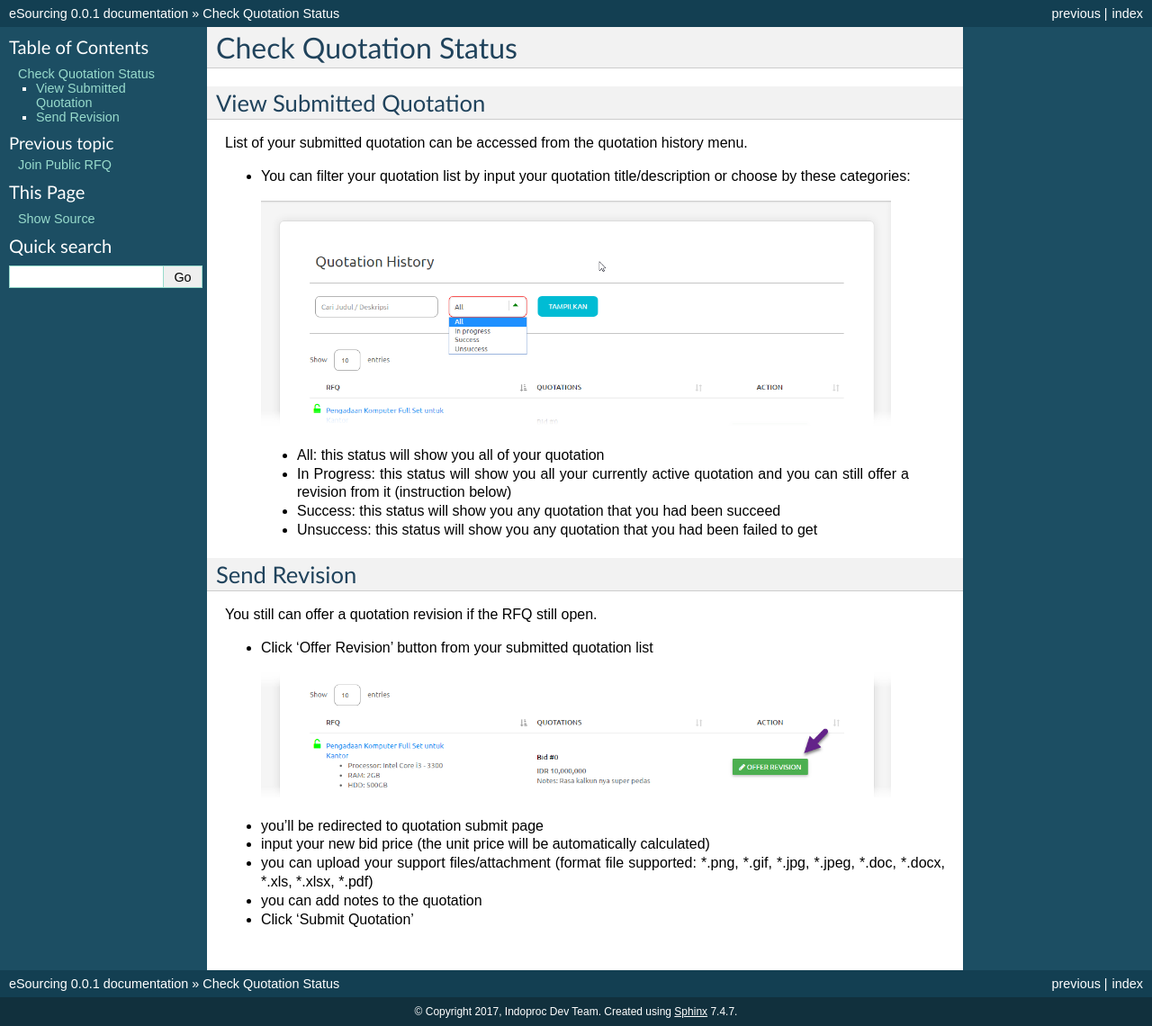
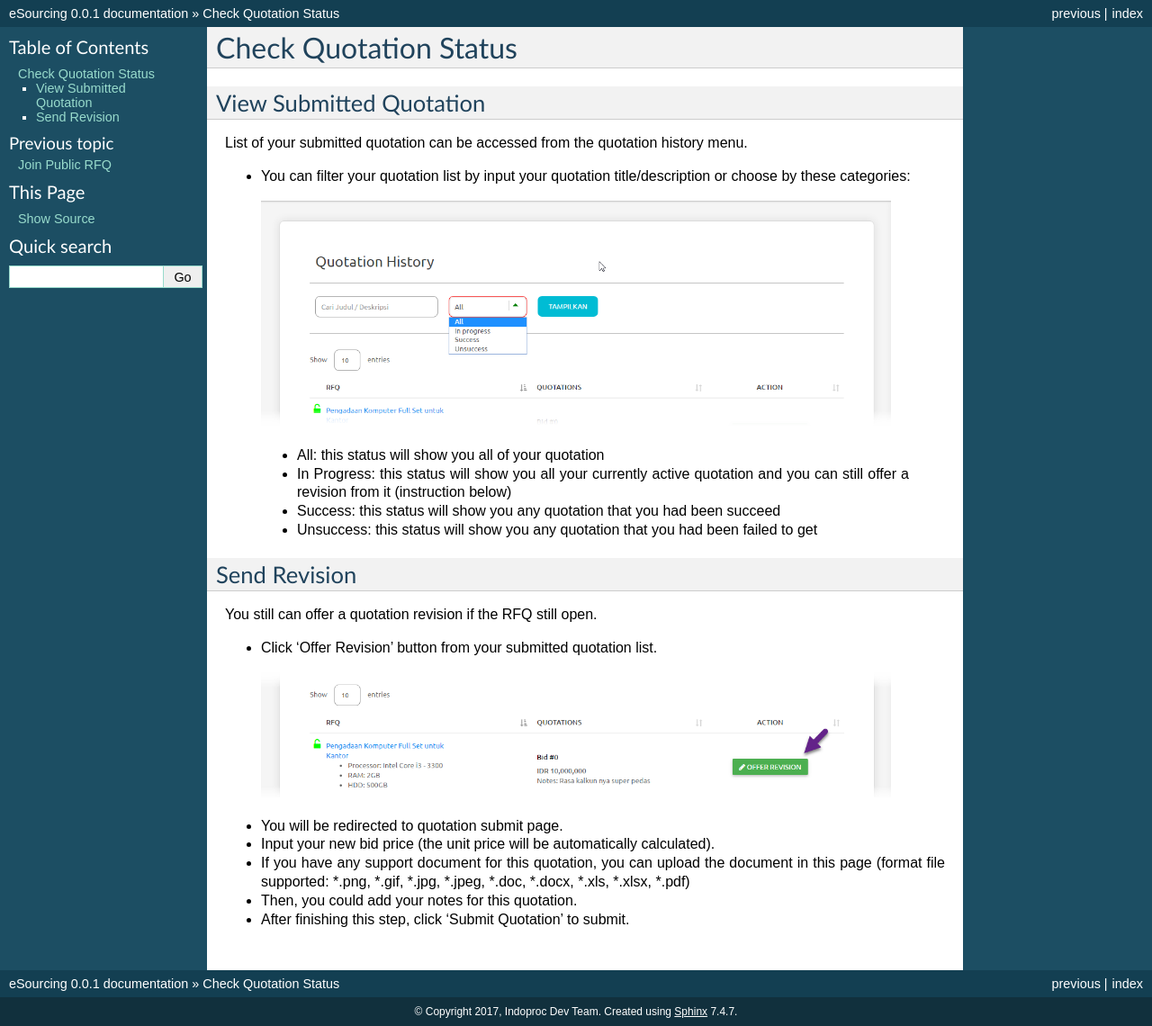
Before and after one commit to ralese/docs, a Sphinx documentation site: the page built from source/Supplier/public_rfq_status.rst, in a window 1280 px wide. Shown: the whole page at 90% size. Built offline with Sphinx 7.4.7, drawn with Linux system fonts in a browser that asks for light colours.

Commit message:
added fix rfq_status

```diff
--- a/source/Supplier/public_rfq_status.rst
+++ b/source/Supplier/public_rfq_status.rst
@@ -25,14 +25,14 @@ Send Revision
 
 You still can offer a quotation revision if the RFQ still open.
 
-- Click 'Offer Revision' button from your submitted quotation list
+- Click 'Offer Revision' button from your submitted quotation list.
 
  .. image:: ../img_src/public_rfq_status_2.png
      :width: 700px
      :alt: role select
 
-- you'll be redirected to quotation submit page
-- input your new bid price (the unit price will be automatically calculated)
-- you can upload your support files/attachment (format file supported: \*.png, \*.gif, \*.jpg, \*.jpeg, \*.doc, \*.docx, \*.xls, \*.xlsx, \*.pdf)
-- you can add notes to the quotation
-- Click 'Submit Quotation'
+- You will be redirected to quotation submit page.
+- Input your new bid price (the unit price will be automatically calculated).
+- If you have any support document for this quotation, you can upload the document in this page (format file supported: \*.png, \*.gif, \*.jpg, \*.jpeg, \*.doc, \*.docx, \*.xls, \*.xlsx, \*.pdf)
+- Then, you could add your notes for this quotation.
+- After finishing this step, click 'Submit Quotation' to submit.
```
